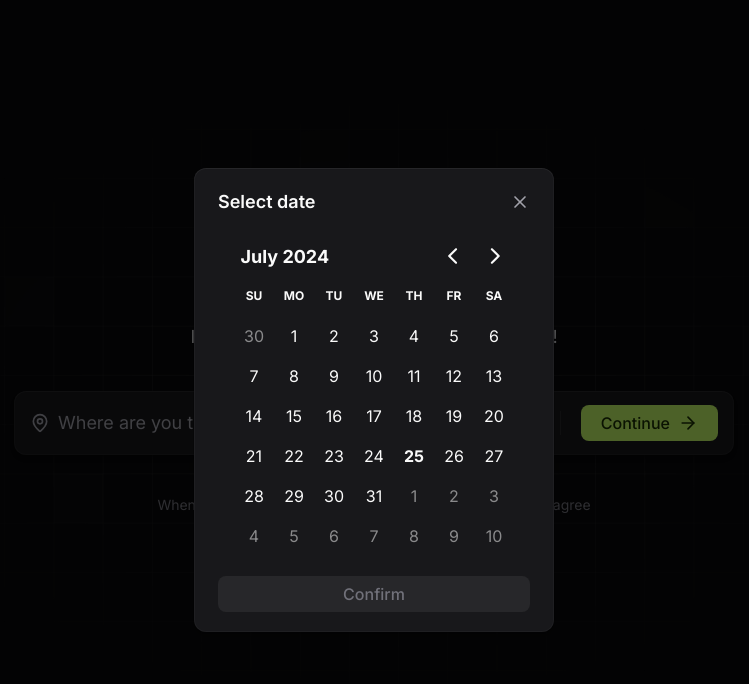
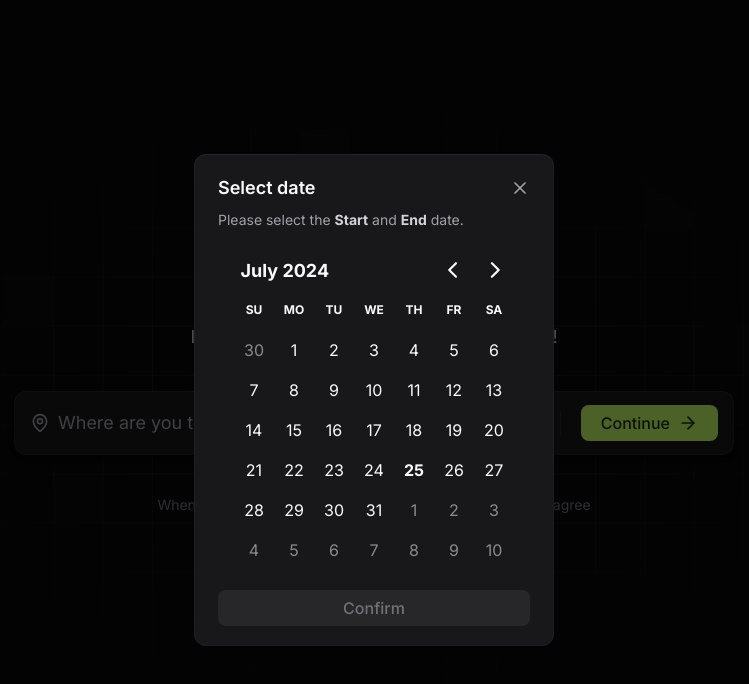
Before and after one commit to Sampasbc/plann.er, a React (Vite) app in the folder client/: page / in a window 1280 px wide. Both pictures are taken after a click on the button "When ?". Shown: the top 684 px of the page, without its empty margins (266-1015 px from the left). Built offline with nearby package versions, Linux system fonts and the light colour scheme; no server answers.

Commit message:
add UX improvement on destination-and-date-step DatePickerModal
- Added text specifying to select both start and end date for better usability

```diff
--- a/client/src/pages/create-trip/steps/destination-and-date-step.tsx
+++ b/client/src/pages/create-trip/steps/destination-and-date-step.tsx
@@ -85,13 +85,16 @@ export function DestinationAndDateStep({
           <div className='flex flex-col rounded-xl px-6 py-5 shadow-shape bg-zinc-900 space-y-5'>
 
             {/* Title */}
-            <div className='space-y-2'>
+            <div className='space-y-2 flex flex-col'>
               <div className='flex items-center justify-between gap-2'>
                 <h2 className='text-lg font-semibold'>Select date</h2>
                 <button>
                   <X onClick={closeDatePicker} className='size-5 text-zinc-400' />
                 </button>
               </div>
+              <p className='text-sm text-zinc-400 text-left'>
+                Please select the <span className='text-zinc-300 font-bold'>Start</span> and <span className='text-zinc-300 font-bold'>End</span> date.
+              </p>
             </div>
 
             {/* Picker */}
```
